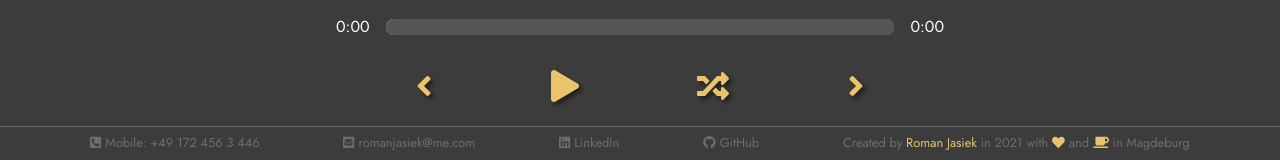
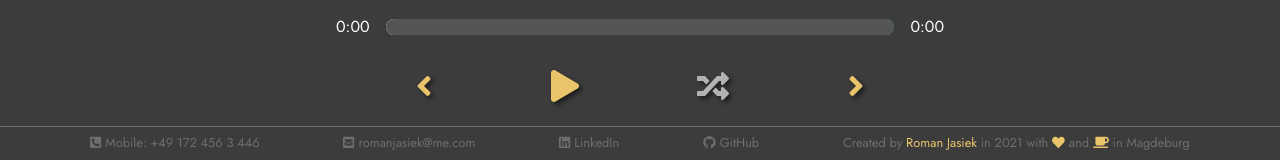
Before and after one commit to romanjasiek/vague-music-player, a React (Create React App) app: page / in a window 1280 px wide. Shown: the part 601-761 px from the top of the page. Built offline with nearby package versions, Linux system fonts and the light colour scheme.

Commit message:
More small fixes

```diff
--- a/package.json
+++ b/package.json
@@ -1,7 +1,7 @@
 {
   "name": "vague-music-player",
   "homepage": "https://romanjasiek.github.io/vague-music-player",
-  "version": "0.2.2",
+  "version": "0.2.4",
   "private": true,
   "dependencies": {
     "@fortawesome/fontawesome-svg-core": "^1.2.36",
--- a/src/components/Player.js
+++ b/src/components/Player.js
@@ -106,7 +106,7 @@ const Player = ({ audioRef, currentSong, isPlaying, setIsPlaying, setSongInfo, s
                     />
                 <FontAwesomeIcon
                     // onClick={shuffleSongs}
-                    className="play" size="2x"
+                    className="random" size="2x"
                     icon={faRandom}
                     />
                 <FontAwesomeIcon
--- a/src/styles/_player.scss
+++ b/src/styles/_player.scss
@@ -87,3 +87,7 @@
       width: 60%;
     }
   }
+
+  .random {
+    color: $color-default-darkgray;
+  }
```
